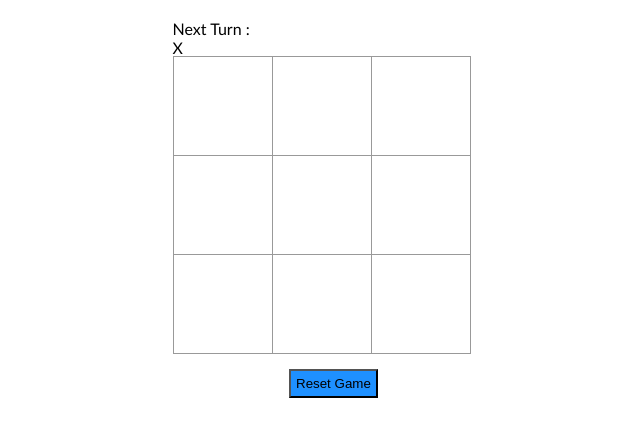
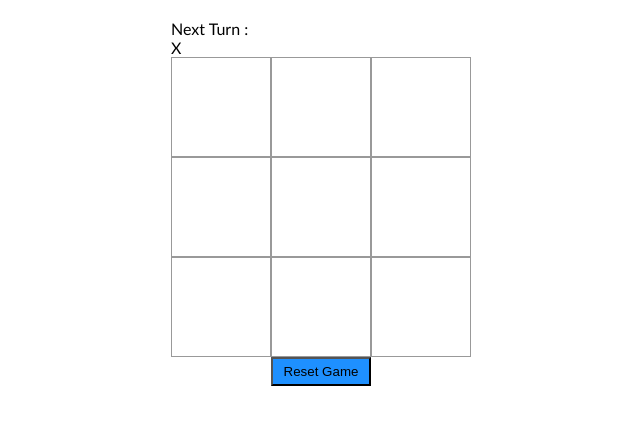
Before and after one commit to KeyurDiwan/JavaScript, a plain HTML site: page Tic-Toi/index.html in a window 1280 px wide. Shown: the part 63-500 px from the top of the page, without its empty margins (319-959 px from the left). Drawn offline with Linux system fonts and the light colour scheme.

Commit message:
change css

```diff
--- a/Tic-Toi/tic.css
+++ b/Tic-Toi/tic.css
@@ -6,23 +6,18 @@ body {
   .btn-reset{
 	background-color: dodgerblue;
 	padding:5px;
-	width:100;
-	margin-left:47.5vmax;
-	margin-top: 15px;
-	/* margin: auto; */
+	width:100px;
+	margin:auto;
+	display: block;
 
   }
-  ol, ul {
-	padding-left: 30px;
-  }
-  .board-row:after {
+
+  .board-row::after {
 	clear: both;
 	content: "";
 	display: table;
   }
-  .status {
-	margin-bottom: 10px;
-  }
+
   .square {
 	background: #fff;
 	border: 1px solid #999;
@@ -30,10 +25,6 @@ body {
 	font-size: 24px;
 	font-weight: bold;
 	line-height: 34px;
-	height: 34px;
-	margin-right: -1px;
-	margin-top: -1px;
-	padding: 0;
 	text-align: center;
 	width: 100px;
 	height: 100px;
@@ -41,17 +32,13 @@ body {
   .square:focus {
 	outline: none;
   }
-  .kbd-navigation .square:focus {
-	background: #ddd;
-  }
+
   .game {
 	display: flex;
 	flex-direction: row;
 	justify-content: center;
   }
-  .game-info {
-	margin-left: 20px;
-  }
+
   .header {
 	text-align: center;
   }
--- a/Tic-Toi/tic.js
+++ b/Tic-Toi/tic.js
@@ -14,13 +14,13 @@ var winnerCondition = [
   [0,4,8]
 ];
 //Squares Html variable
-var squareHtml  = '<div className="board-row">';
+var squareHtml  = '<div class="board-row">';
 var xIsNext = true;
 var winner  = false;
 // Render squares
 for(let i=0; i<squares.length;i++){
   if(i % 3 === 0 && i > 0){
-    squareHtml += '</div><div className="board-row">';
+    squareHtml += '</div><div class="board-row">';
     squareHtml += buildSquare(i);
   }else{
     squareHtml += buildSquare(i);
```
Also changed, not shown: 1 other file.
